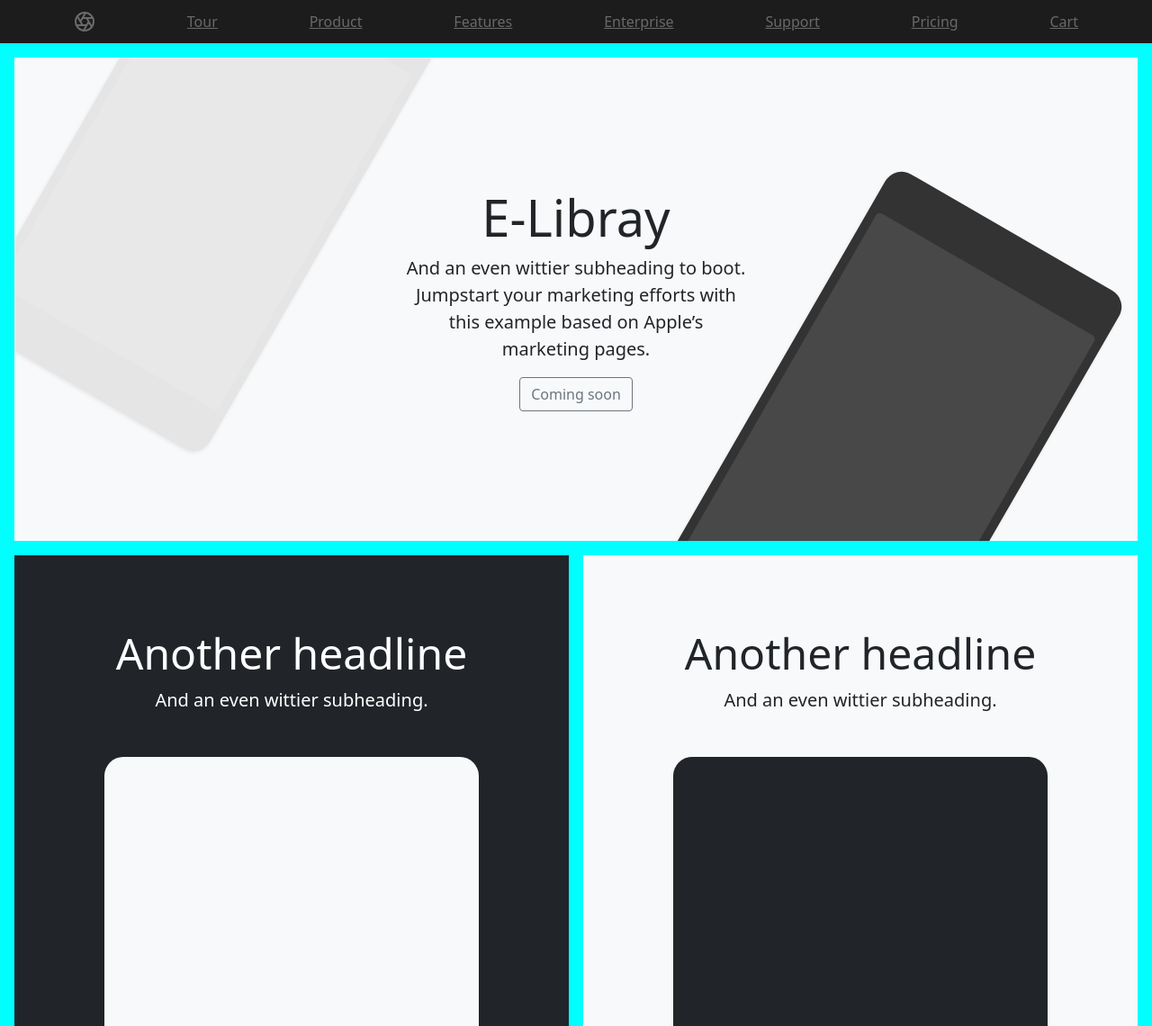
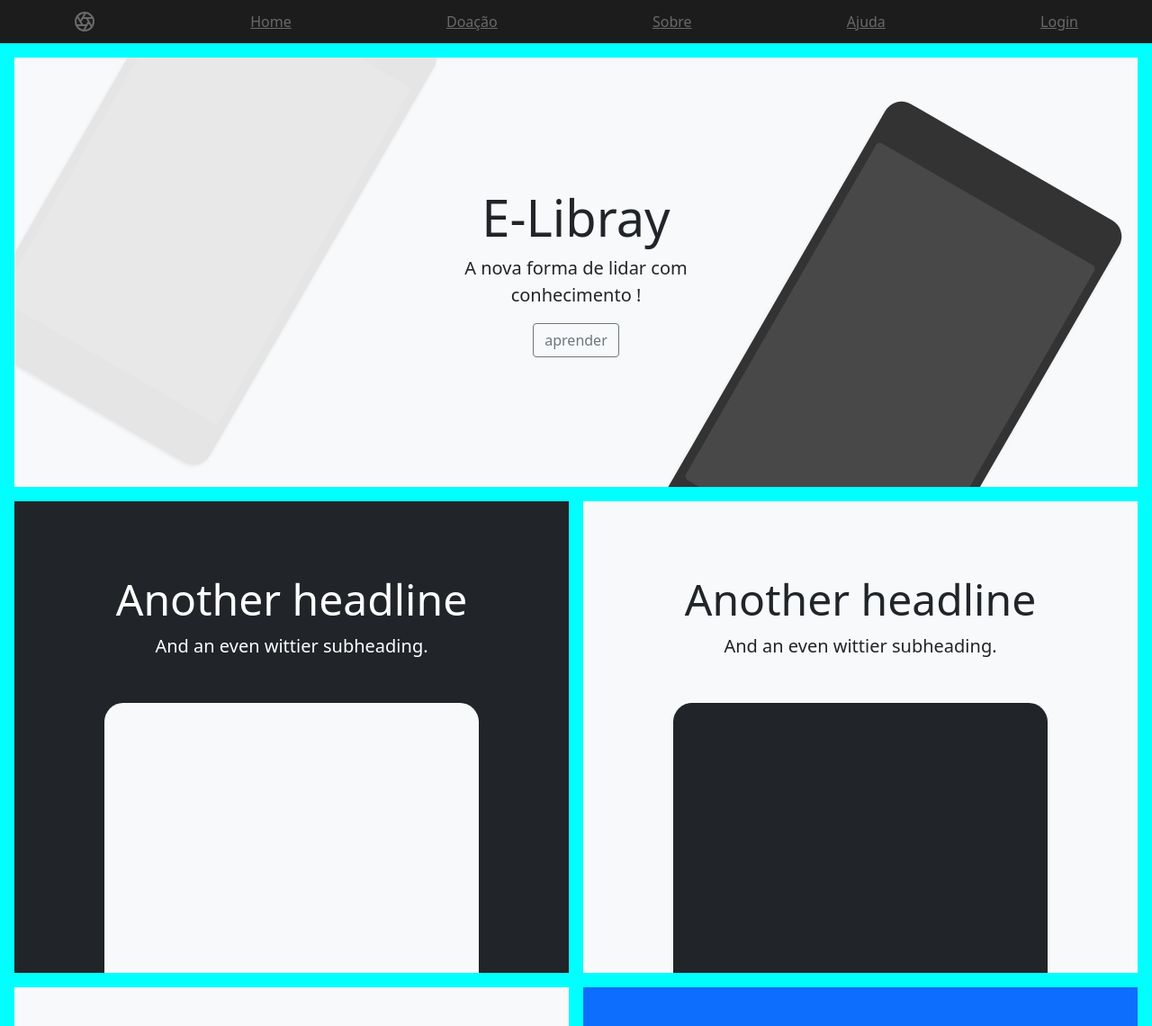
Before and after one commit to KaiqueLuz23/e-library, a Django app: page /home/ in a window 1280 px wide. Shown: the top 1140 px of the page at 90% size. Run offline with Django 3.2, Linux system fonts and the light colour scheme; some libraries are stand-ins or nearby versions.

Commit message:
commit html

```diff
--- a/templates/index.html
+++ b/templates/index.html
@@ -43,13 +43,11 @@
     <a class="py-2" href="#" aria-label="Product">
       <svg xmlns="http://www.w3.org/2000/svg" width="24" height="24" fill="none" stroke="currentColor" stroke-linecap="round" stroke-linejoin="round" stroke-width="2" class="d-block mx-auto" role="img" viewBox="0 0 24 24"><title>Product</title><circle cx="12" cy="12" r="10"/><path d="M14.31 8l5.74 9.94M9.69 8h11.48M7.38 12l5.74-9.94M9.69 16L3.95 6.06M14.31 16H2.83m13.79-4l-5.74 9.94"/></svg>
     </a>
-    <a class="py-2 d-none d-md-inline-block" href="#">Tour</a>
-    <a class="py-2 d-none d-md-inline-block" href="#">Product</a>
-    <a class="py-2 d-none d-md-inline-block" href="#">Features</a>
-    <a class="py-2 d-none d-md-inline-block" href="#">Enterprise</a>
-    <a class="py-2 d-none d-md-inline-block" href="#">Support</a>
-    <a class="py-2 d-none d-md-inline-block" href="#">Pricing</a>
-    <a class="py-2 d-none d-md-inline-block" href="#">Cart</a>
+    <a class="py-2 d-none d-md-inline-block" href="#">Home</a>
+    <a class="py-2 d-none d-md-inline-block" href="#">Doação</a>
+    <a class="py-2 d-none d-md-inline-block" href="#">Sobre</a>
+    <a class="py-2 d-none d-md-inline-block" href="#">Ajuda</a>
+    <a class="py-2 d-none d-md-inline-block" href="#">Login</a>
   </nav>
 </header>
 
@@ -57,8 +55,8 @@
   <div class="position-relative overflow-hidden p-3 p-md-5 m-md-3 text-center bg-light">
     <div class="col-md-5 p-lg-5 mx-auto my-5">
       <h1 class="display-4 fw-normal">E-Libray</h1>
-      <p class="lead fw-normal">And an even wittier subheading to boot. Jumpstart your marketing efforts with this example based on Apple’s marketing pages.</p>
-      <a class="btn btn-outline-secondary" href="#">Coming soon</a>
+      <p class="lead fw-normal">A nova forma de lidar com conhecimento ! </p>
+      <a class="btn btn-outline-secondary" href="#">aprender</a>
     </div>
     <div class="product-device shadow-sm d-none d-md-block"></div>
     <div class="product-device product-device-2 shadow-sm d-none d-md-block"></div>
```
